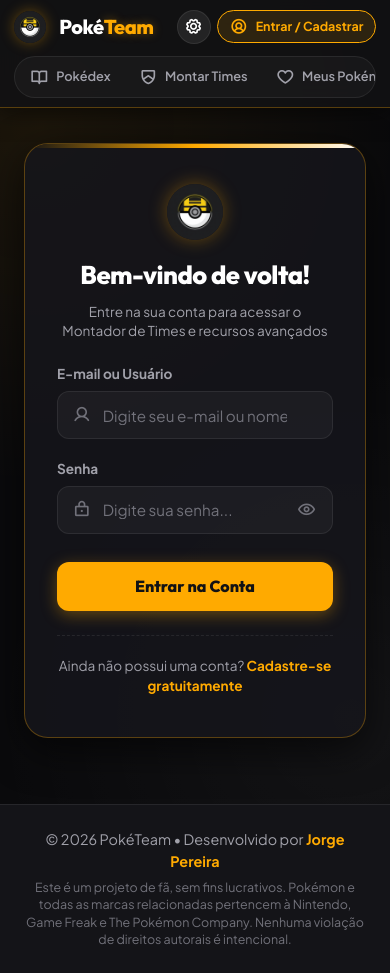
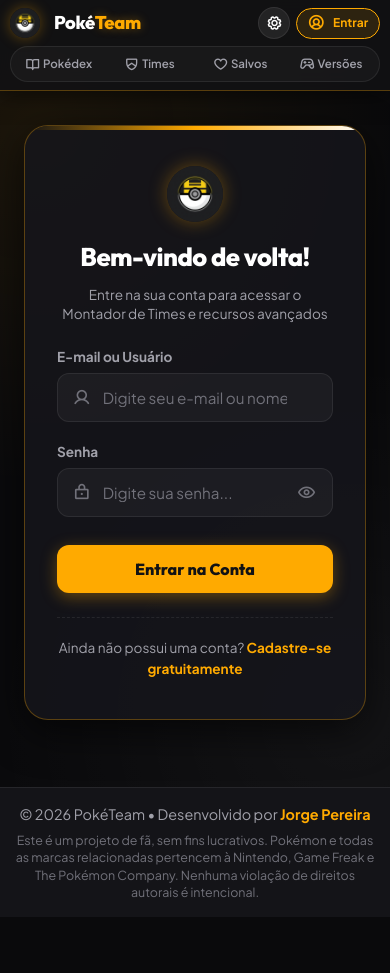
Before and after one commit to SohJorgeMesmo78/PokeTeam-portal, an Angular app: page /login in a window 390 px wide. After the commit the page ends 917 px from the top, so only its background shows below. Built offline with nearby package versions, Linux system fonts and the light colour scheme.

Commit message:
feat: add styles for full pokemon detail, app layout, and pokemon cards

```diff
--- a/src/app/app.html
+++ b/src/app/app.html
@@ -1,5 +1,6 @@
 <header class="app-header">
   <div class="header-content">
+    <div class="top-header-bar">
       <div class="brand-logo" routerLink="/pokedex">
         <!-- Ultra Ball Logo Image -->
         <img src="ultraball.png" alt="PokéTeam Logo" class="brand-logo-img" />
@@ -7,25 +8,6 @@
           <h1>Poké<span>Team</span></h1>
         </div>
       </div>
-
-    <nav class="main-nav">
-      <a routerLink="/pokedex" routerLinkActive="active" class="nav-item">
-        <i class="ph-bold ph-book-open nav-icon"></i>
-        <span class="nav-label">Pokédex</span>
-      </a>
-      <a routerLink="/team-builder" routerLinkActive="active" class="nav-item">
-        <i class="ph-bold ph-shield-chevron nav-icon"></i>
-        <span class="nav-label">Montar Times</span>
-      </a>
-      <a routerLink="/saved-pokemons" routerLinkActive="active" class="nav-item">
-        <i class="ph-bold ph-heart nav-icon"></i>
-        <span class="nav-label">Meus Pokémon</span>
-      </a>
-      <a routerLink="/game-versions" routerLinkActive="active" class="nav-item">
-        <i class="ph-bold ph-game-controller nav-icon"></i>
-        <span class="nav-label">Versões & Exclusivos</span>
-      </a>
-    </nav>
 
       <div class="header-badges">
         <!-- Settings Config Button -->
@@ -50,10 +32,30 @@
         <ng-template #guestTpl>
           <a routerLink="/login" class="login-nav-btn">
             <i class="ph-bold ph-user-circle"></i>
-          <span>Entrar / Cadastrar</span>
+            <span>Entrar</span>
           </a>
         </ng-template>
       </div>
+    </div>
+
+    <nav class="main-nav">
+      <a routerLink="/pokedex" routerLinkActive="active" class="nav-item">
+        <i class="ph-bold ph-book-open nav-icon"></i>
+        <span class="nav-label">Pokédex</span>
+      </a>
+      <a routerLink="/team-builder" routerLinkActive="active" class="nav-item">
+        <i class="ph-bold ph-shield-chevron nav-icon"></i>
+        <span class="nav-label">Times</span>
+      </a>
+      <a routerLink="/saved-pokemons" routerLinkActive="active" class="nav-item">
+        <i class="ph-bold ph-heart nav-icon"></i>
+        <span class="nav-label">Salvos</span>
+      </a>
+      <a routerLink="/game-versions" routerLinkActive="active" class="nav-item">
+        <i class="ph-bold ph-game-controller nav-icon"></i>
+        <span class="nav-label">Versões</span>
+      </a>
+    </nav>
   </div>
 </header>
 
--- a/src/app/app.scss
+++ b/src/app/app.scss
@@ -15,6 +15,12 @@
   display: flex;
   align-items: center;
   justify-content: space-between;
+  gap: 1.5rem;
+}
+
+.top-header-bar {
+  display: flex;
+  align-items: center;
   gap: 1.5rem;
 }
 
@@ -246,54 +252,64 @@
 
 @media (max-width: 768px) {
   .app-header {
-    padding: 0.6rem 0.85rem;
+    padding: 0.45rem 0.65rem;
   }
 
   .header-content {
-    display: grid;
-    grid-template-columns: 1fr auto;
-    grid-template-areas:
-      "brand badges"
-      "nav nav";
-    gap: 0.75rem 0.5rem;
+    display: flex;
+    flex-direction: column;
+    align-items: stretch;
+    gap: 0.4rem;
+  }
+
+  .top-header-bar {
+    display: flex;
+    justify-content: space-between;
     align-items: center;
+    width: 100%;
   }
 
   .brand-logo {
-    grid-area: brand;
-    .brand-logo-img { width: 32px; height: 32px; }
-    .brand-text h1 { font-size: 1.25rem; }
+    .brand-logo-img { width: 30px; height: 30px; }
+    .brand-text h1 { font-size: 1.15rem; }
   }
 
   .header-badges {
-    grid-area: badges;
     display: flex;
     align-items: center;
-    gap: 0.4rem;
+    gap: 0.35rem;
 
-    .config-btn { width: 34px; height: 34px; font-size: 1.1rem; }
-    .user-badge-group { padding: 0.2rem 0.3rem 0.2rem 0.5rem; }
-    .user-name { display: none; }
-    .login-nav-btn { padding: 0.4rem 0.75rem; font-size: 0.78rem; }
+    .config-btn { width: 32px; height: 32px; font-size: 1rem; }
+    .user-badge-group { padding: 0.15rem 0.25rem 0.15rem 0.45rem; }
+    .user-name { font-size: 0.75rem; max-width: 80px; overflow: hidden; text-overflow: ellipsis; white-space: nowrap; }
+    .login-nav-btn { padding: 0.35rem 0.65rem; font-size: 0.75rem; }
   }
 
   .main-nav {
-    grid-area: nav;
     width: 100%;
     display: flex;
-    overflow-x: auto;
-    padding: 0.25rem;
-    gap: 0.3rem;
-    scrollbar-width: none;
-    &::-webkit-scrollbar { display: none; }
+    justify-content: space-between;
+    padding: 0.2rem;
+    gap: 0.15rem;
+    background: rgba(255, 255, 255, 0.03);
+    border-radius: 9999px;
+    border: 1px solid var(--border-color);
 
     .nav-item {
-      padding: 0.4rem 0.75rem;
-      font-size: 0.8rem;
+      flex: 1;
+      justify-content: center;
+      padding: 0.35rem 0.25rem;
+      font-size: 0.72rem;
+      gap: 0.2rem;
       white-space: nowrap;
-      flex-shrink: 0;
 
-      .nav-label { font-size: 0.8rem; }
+      .nav-icon { font-size: 0.9rem; }
+      .nav-label { font-size: 0.72rem; }
     }
   }
+
+  .app-footer {
+    padding: 1rem 0.75rem;
+    font-size: 0.8rem;
+  }
 }
--- a/src/app/components/pokemon-card/pokemon-card.scss
+++ b/src/app/components/pokemon-card/pokemon-card.scss
@@ -224,3 +224,30 @@
 .card-type-ghost .card-bg-glow { background: var(--type-ghost); }
 .card-type-steel .card-bg-glow { background: var(--type-steel); }
 .card-type-normal .card-bg-glow { background: var(--type-normal); }
+
+@media (max-width: 576px) {
+  .pokemon-card {
+    padding: 0.75rem 0.5rem;
+    border-radius: 16px;
+  }
+
+  .image-wrapper {
+    width: 110px;
+    height: 110px;
+    margin-bottom: 0.4rem;
+  }
+
+  .pokemon-img {
+    transform: scale(1.5);
+  }
+
+  .pokemon-name {
+    font-size: 1rem;
+    margin-bottom: 0.35rem;
+  }
+
+  .type-badge {
+    padding: 0.15rem 0.5rem;
+    font-size: 0.7rem;
+  }
+}
--- a/src/app/components/pokemon-full-detail/pokemon-full-detail.scss
+++ b/src/app/components/pokemon-full-detail/pokemon-full-detail.scss
@@ -912,6 +912,103 @@
   }
 }
 
+@media (max-width: 576px) {
+  .full-detail-container {
+    padding: 0.75rem 0.6rem;
+  }
+
+  .top-nav-bar {
+    flex-direction: column;
+    align-items: stretch;
+    gap: 0.6rem;
+  }
+
+  .back-btn {
+    width: 100%;
+    justify-content: center;
+    padding: 0.5rem 1rem;
+    font-size: 0.82rem;
+  }
+
+  .top-right-gen-selector {
+    width: 100%;
+    justify-content: space-between;
+    padding: 0.35rem 0.75rem;
+
+    .gen-label {
+      font-size: 0.78rem;
+    }
+
+    .gen-select-dropdown {
+      font-size: 0.78rem;
+      padding: 0.25rem 0.5rem;
+    }
+  }
+
+  .hero-section {
+    padding: 1.25rem 1rem;
+    border-radius: 18px;
+
+    .pixel-sprite {
+      width: 110px;
+      height: 110px;
+    }
+
+    .pokemon-title {
+      font-size: 1.6rem;
+    }
+  }
+
+  .stats-pills-row {
+    gap: 0.4rem;
+
+    .stat-pill {
+      padding: 0.35rem 0.65rem;
+      font-size: 0.75rem;
+
+      .label { font-size: 0.68rem; }
+      .val { font-size: 0.8rem; }
+    }
+  }
+
+  .moves-tabs-bar {
+    overflow-x: auto;
+    width: 100%;
+    scrollbar-width: none;
+    &::-webkit-scrollbar { display: none; }
+
+    .tab-btn {
+      padding: 0.4rem 0.65rem;
+      font-size: 0.75rem;
+      white-space: nowrap;
+    }
+  }
+
+  .moves-table {
+    font-size: 0.78rem;
+
+    th, td {
+      padding: 0.45rem 0.4rem;
+    }
+  }
+
+  .move-modal-card {
+    padding: 1.25rem 1rem;
+    max-width: 95vw;
+  }
+
+  .move-stats-grid {
+    grid-template-columns: repeat(3, 1fr);
+    gap: 0.4rem;
+
+    .m-stat-box {
+      padding: 0.5rem 0.25rem;
+      .m-label { font-size: 0.62rem; }
+      .m-val { font-size: 0.95rem; }
+    }
+  }
+}
+
 @media (min-width: 992px) {
   .evo-tree {
     align-items: center;
```
Lines whose indentation alone changed are shown as unchanged.
